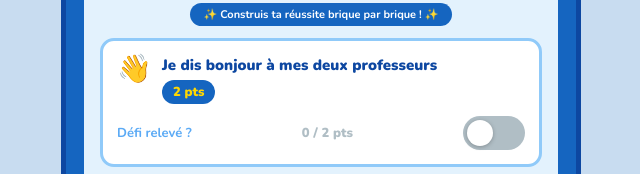
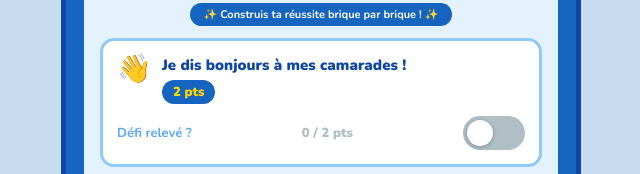
Before and after one commit to Arknoid01/sarah, a plain HTML site: page index.html in a window 1280 px wide. Shown: the part 165-339 px from the top of the page, 319-959 px from the left. Drawn offline with nearby package versions, Linux system fonts and the light colour scheme.

Commit message:
Update greeting message in defi-card

```diff
--- a/index.html
+++ b/index.html
@@ -435,7 +435,7 @@ body {
       <div class="defi-top">
         <span class="defi-emoji">👋</span>
         <div class="defi-info">
-          <div class="defi-label">Je dis bonjour à mes deux professeurs</div>
+          <div class="defi-label">Je dis bonjours à mes camarades !</div>
           <span class="badge">2 pts</span>
         </div>
       </div>
```
